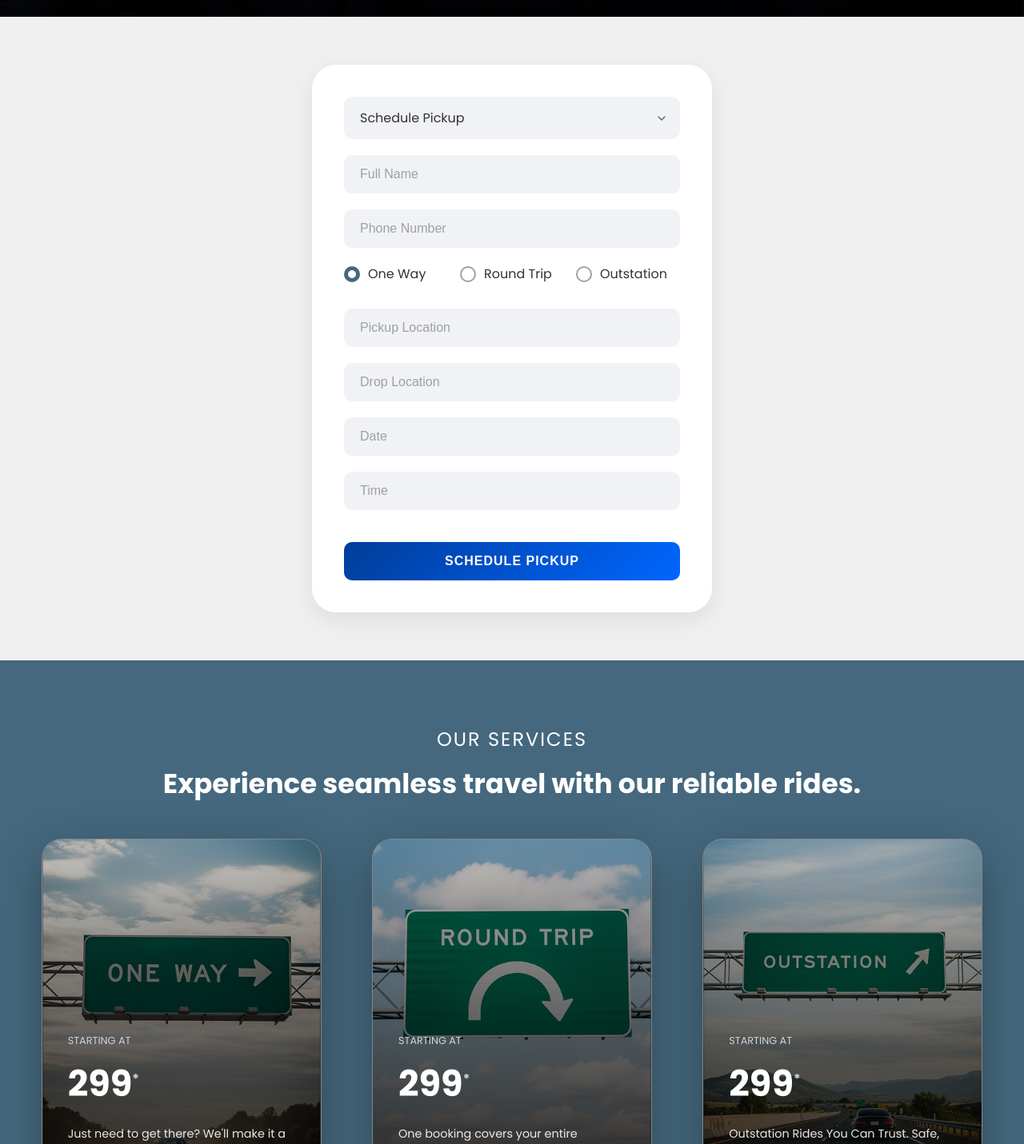
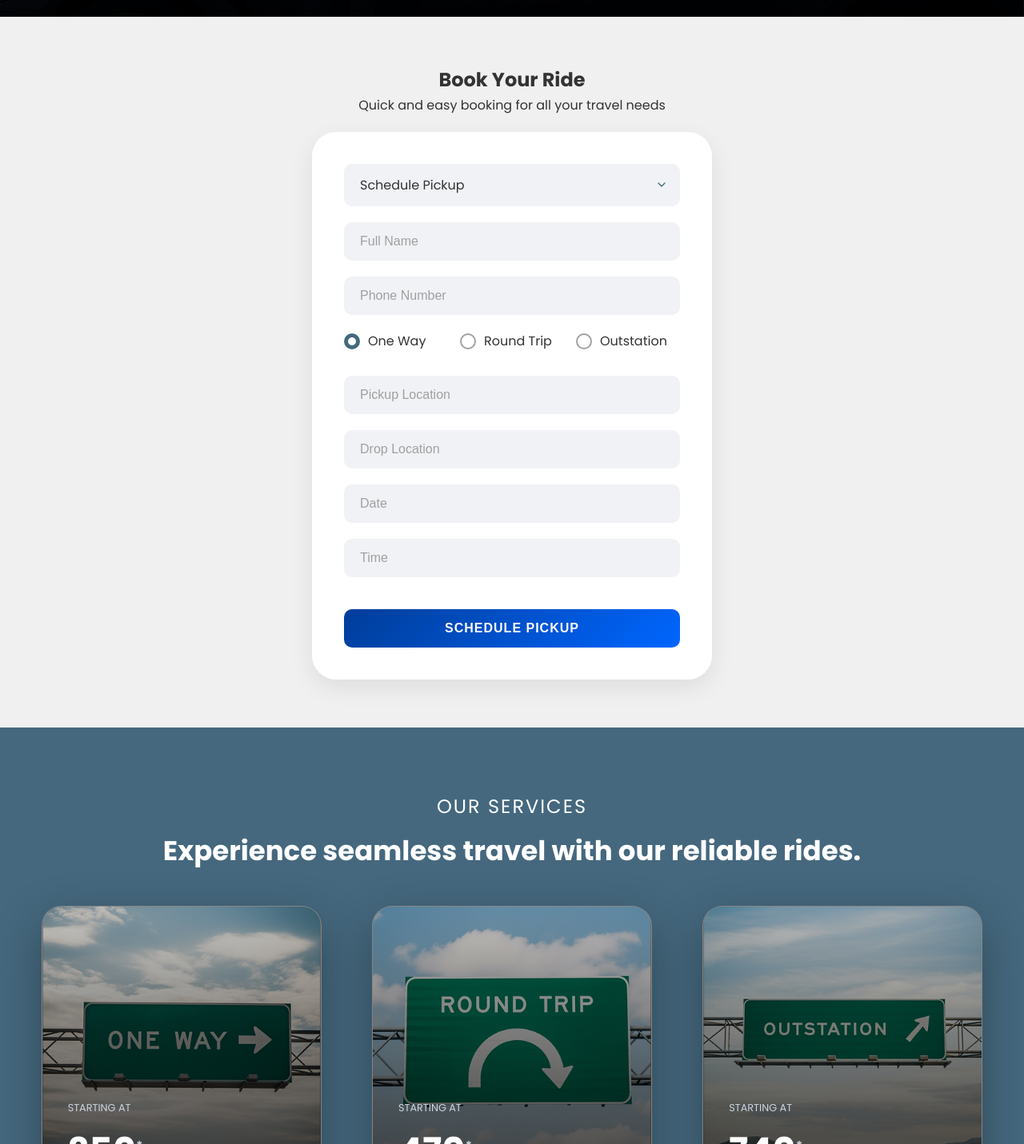
Before and after one commit to Harikishore4461/dropico, a Next.js app: page / in a window 1280 px wide. Shown: the part 699-2130 px from the top of the page at 80% size. Built offline with nearby package versions, Linux system fonts and the light colour scheme.

Commit message:
Enhance booking form section with new container for title and subtitle; implement smooth scroll functionality for buttons, and update service pricing for improved clarity. Remove unused logo images to streamline assets.

```diff
--- a/app/globals.css
+++ b/app/globals.css
@@ -606,13 +606,17 @@ body {
     background-color: #f0f0f0;
     padding: 60px 20px;
     display: flex;
+    flex-direction: column;
     justify-content: center;
     align-items: center;
     opacity: 0;
     transform: translateY(20px);
     transition: all 0.8s ease-out;
 }
-
+.booking-form-section .container {
+    text-align: center;
+    margin-bottom: 20px;
+}
 .booking-form-section.animate {
     opacity: 1;
     transform: translateY(0);
--- a/app/page.tsx
+++ b/app/page.tsx
@@ -83,6 +83,17 @@ export default function Home() {
         header.style.background = '#45687E';
         header.style.backdropFilter = 'none';
       }
+    }
+  };
+
+  // Scroll to form section function
+  const scrollToForm = () => {
+    const formSection = document.getElementById('form');
+    if (formSection) {
+      formSection.scrollIntoView({
+        behavior: 'smooth',
+        block: 'start'
+      });
     }
   };
 
@@ -343,7 +354,7 @@ export default function Home() {
               </div>
               <h2 className="hero-title">Ride Easy, Arrive Happy</h2>
               <div className="hero-actions">
-                <button className="btn btn-primary">Hire a driver</button>
+                <button className="btn btn-primary" onClick={scrollToForm}>Hire a driver</button>
                 {/* <span className="or-divider">OR</span>
                 <button className="btn btn-secondary">QUICK CALL</button> */}
               </div>
@@ -354,6 +365,10 @@ export default function Home() {
 
       {/* Booking Form Section */}
       <section className="booking-form-section" id="form" ref={formSectionRef}>
+        <div className="container">
+          <h2 className="booking-title">Book Your Ride</h2>
+          <p className="booking-subtitle">Quick and easy booking for all your travel needs</p>
+        </div>
         <div className="booking-card" ref={bookingCardRef}>
           <form onSubmit={handleFormSubmit}>
             {/* Booking Type Selection */}
@@ -458,10 +473,10 @@ export default function Home() {
                 <div className="service-content">
                   <div className="service-price">
                     <span className="price-label">STARTING AT</span>
-                    <span className="price-amount">299<sup>*</sup></span>
+                    <span className="price-amount">350<sup>*</sup></span>
                   </div>
                   <p className="service-description">Just need to get there? We&apos;ll make it a ride worth remembering.</p>
-                  <button className="service-btn">BOOK NOW <span className="arrow"></span></button>
+                  <button className="service-btn" onClick={scrollToForm}>BOOK NOW <span className="arrow"></span></button>
                 </div>
               </div>
             </div>
@@ -474,10 +489,10 @@ export default function Home() {
                 <div className="service-content">
                   <div className="service-price">
                     <span className="price-label">STARTING AT</span>
-                    <span className="price-amount">299<sup>*</sup></span>
+                    <span className="price-amount">470<sup>*</sup></span>
                   </div>
                   <p className="service-description">One booking covers your entire journey, no extra calls or planning.</p>
-                  <button className="service-btn">BOOK NOW <span className="arrow"></span></button>
+                  <button className="service-btn" onClick={scrollToForm}>BOOK NOW <span className="arrow"></span></button>
                 </div>
               </div>
             </div>
@@ -490,10 +505,10 @@ export default function Home() {
                 <div className="service-content">
                   <div className="service-price">
                     <span className="price-label">STARTING AT</span>
-                    <span className="price-amount">299<sup>*</sup></span>
+                    <span className="price-amount">740<sup>*</sup></span>
                   </div>
                   <p className="service-description">Outstation Rides You Can Trust. Safe, comfortable trips beyond the city.</p>
-                  <button className="service-btn">BOOK NOW <span className="arrow"></span></button>
+                  <button className="service-btn" onClick={scrollToForm}>BOOK NOW <span className="arrow"></span></button>
                 </div>
               </div>
             </div>
```
Also changed, not shown: public/dropico-logo-2.png (deleted), 1 other file (tests, documents, lock files or other folders).
